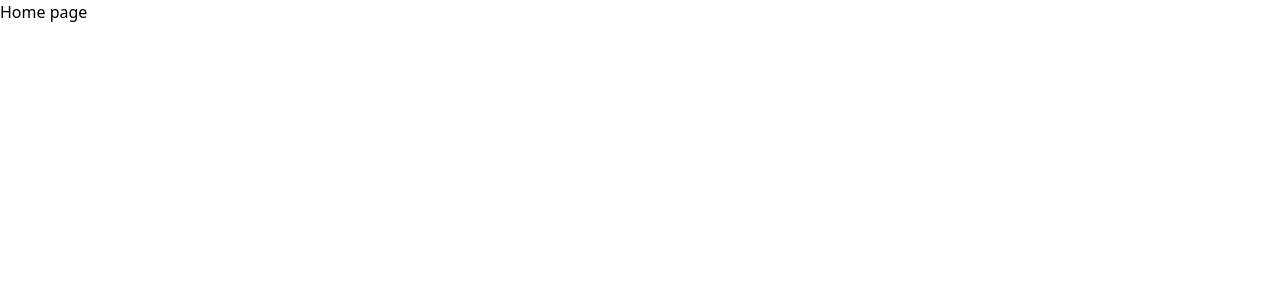
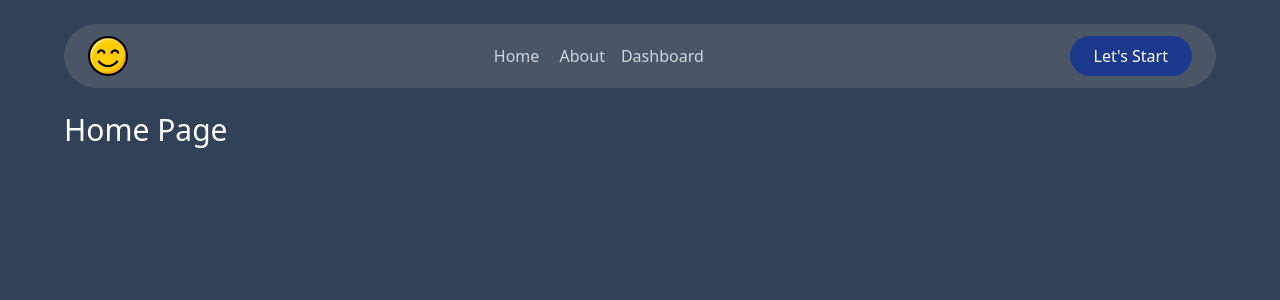
Before and after one commit to jakariya-ahmed/tiny-projects, a React (Vite) app in the folder react-partial-projects/: page / in a window 1280 px wide. Shown: the top 300 px of the page. Built offline with nearby package versions, Linux system fonts and the light colour scheme.

Commit message:
home and dashboard seperate navbar added

```diff
--- a/react-partial-projects/index.html
+++ b/react-partial-projects/index.html
@@ -4,7 +4,7 @@
     <meta charset="UTF-8" />
     <link rel="icon" type="image/svg+xml" href="/icon.png" />
     <meta name="viewport" content="width=device-width, initial-scale=1.0" />
-    <title>Vite + React</title>
+    <title>Partial Projects </title>
   </head>
   <body>
     <div id="root"></div>
--- a/react-partial-projects/src/App.jsx
+++ b/react-partial-projects/src/App.jsx
@@ -1,19 +1,47 @@
 import { useState } from 'react'
 import './App.css'
 import { BrowserRouter, Routes, Route } from 'react-router-dom'
-import Home from './pages/HomePage'
+import Home from './pages/Home'
 import About from './pages/AboutPage'
+import ProductAdd from './pages/dashboard/ProductAddPage'
+import ViewProduct from './pages/dashboard/ViewProductPage';
+import DashboardLayout from './pages/dashboard/DashboardLayout'
+import HomeLayout from './pages/HomeLayout'
+import Dashboard from './pages/dashboard/Dashboard'
+
+
 
 function App() {
 
   return (
-    <BrowserRouter>
-      <Routes>
-        <Route path="/" element={<Home />} />
-        <Route path='/about' element={<About />} />
+    <div className='min-h-screen bg-slate-700 pt-6'>
+            <BrowserRouter>
+                {/* Routes  */}
+                <Routes>
 
-      </Routes>
-    </BrowserRouter>
+                  {/* Home routes  */}
+                  <Route path='/' element={<HomeLayout />}>
+                    <Route index element={<Home />} />
+                    <Route path='/about' element={<About />} />
+                  </Route>
+
+                </Routes>
+
+
+                {/* Dashboard routes  */}
+                <Routes>
+                 <Route path='/dashboard' element={<DashboardLayout />}>
+                    <Route index element={<Dashboard />} />
+                    <Route path='add-product' element={<ProductAdd />} />
+                    <Route path='view-product' element={<ViewProduct/>} />
+                  </Route>
+
+              </Routes>
+              {/* End routes  */}
+
+
+            </BrowserRouter>
+    </div>
   )
 }
 
--- a/react-partial-projects/src/components/Navbar.jsx
+++ b/react-partial-projects/src/components/Navbar.jsx
@@ -1,16 +1,23 @@
-
+import { Link } from 'react-router-dom';
+import Logo from '/icon.png';
 export default function Navbar() {
     return (
-        <header>
+        <header className='max-w-6xl mx-auto bg-gray-600 flex justify-between items-center px-6 py-3 rounded-full'>
             <div>
                 {/* logo section  */}
-                <img src="" alt="" srcset="" />
+                <img src={Logo} alt="" srcset="" className='w-10 h-10' />
             </div>
             <div>
                 {/* menu section  */}
+                <nav className='space-x-4 text-gray-300 font-semobold'>
+                    <Link className='hover:text-white transition' to='/'>Home </Link>
+                    <Link className='hover:text-white transition' to='/about'>About</Link>
+                    <Link className='hover:text-white transition' to='/dashboard'>Dashboard</Link>
+                </nav>
             </div>
             <div>
                 {/* call to action section  */}
+                <button className='bg-blue-900 text-white px-6 py-2 rounded-full'> Let's Start </button>
             </div>
         </header>
     );
--- /dev/null
+++ b/react-partial-projects/src/components/dashboard/DashboardNav.jsx
@@ -0,0 +1,23 @@
+import { Link } from 'react-router-dom';
+
+export default function DashboardNav() {
+    return (
+        <header className='max-w-6xl mx-auto shadow-lg flex justify-between items-center px-6 py-3 rounded-full'>
+            <div>
+                {/* logo section  */}
+                <Link className='text-3xl text-white' to='/dashboard'>Dashboard</Link>
+            </div>
+            <div>
+                {/* menu section  */}
+                <nav className='space-x-4 text-gray-300 font-semobold'>
+                    <Link className='hover:text-white transition' to='/dashboard/add-product'> Add Product </Link>
+                    <Link className='hover:text-white transition' to='/dashboard/view-product'>View Product</Link>
+                </nav>
+            </div>
+            <div>
+                {/* call to action section  */}
+                <button className='bg-blue-900 text-white px-6 py-2 rounded-full'> Let's Start </button>
+            </div>
+        </header>
+    );
+}
--- a/react-partial-projects/src/pages/AboutPage.jsx
+++ b/react-partial-projects/src/pages/AboutPage.jsx
@@ -1,5 +1,7 @@
 export default function About() {
     return(
-        <h1>About page </h1>
+        <div className="w-full sm:max-w-6xl sm:mx-auto mt-6">
+            <h1 className="text-3xl text-white">About page </h1>
+        </div>
     );
 }
--- /dev/null
+++ b/react-partial-projects/src/pages/Home.jsx
@@ -0,0 +1,7 @@
+export default function Home() {
+    return(
+        <div className="w-full sm:max-w-6xl sm:mx-auto mt-6">
+            <h1 className="text-3xl text-white">Home Page </h1>
+        </div>
+    );
+}
--- /dev/null
+++ b/react-partial-projects/src/pages/HomeLayout.jsx
@@ -0,0 +1,11 @@
+import { Outlet } from 'react-router-dom';
+import Navbar from '../components/Navbar'
+export default function HomeLayout() {
+    return (
+        <div>
+            <Navbar />
+
+            <Outlet />
+        </div>
+    );
+}
--- a/react-partial-projects/src/pages/HomePage.jsx
+++ /dev/null
@@ -1,5 +0,0 @@
-export default function Home() {
-    return(
-        <h1>Home page </h1>
-    );
-}
--- /dev/null
+++ b/react-partial-projects/src/pages/dashboard/Dashboard.jsx
@@ -0,0 +1,7 @@
+export default function Dashboard() {
+    return(
+        <div className="w-full sm:max-w-6xl sm:mx-auto mt-6">
+            <h1 className="text-3xl text-white"> Dashboard </h1>
+        </div>
+    );
+}
--- /dev/null
+++ b/react-partial-projects/src/pages/dashboard/DashboardLayout.jsx
@@ -0,0 +1,16 @@
+import { BrowserRouter, Outlet, Routes, Route } from "react-router-dom";
+import DashboardNav from "../../components/dashboard/DashboardNav";
+
+export default function DashboardLayout() {
+    return(
+
+    <div>
+        <DashboardNav />
+
+        <Outlet />
+
+    </div>
+
+
+    );
+}
--- /dev/null
+++ b/react-partial-projects/src/pages/dashboard/ProductAddPage.jsx
@@ -0,0 +1,9 @@
+
+export default function ProductAdd() {
+    return(
+
+        <div className="w-full sm:max-w-6xl sm:mx-auto mt-6">
+            <h1 className="text-3xl text-white">Add Product Page </h1>
+        </div>
+    );
+}
--- /dev/null
+++ b/react-partial-projects/src/pages/dashboard/ViewProductPage.jsx
@@ -0,0 +1,11 @@
+
+
+export default function ViewProducts() {
+    return(
+
+
+        <div className="w-full sm:max-w-6xl sm:mx-auto mt-6">
+            <h1 className="text-3xl text-white">Product View Page </h1>
+        </div>
+    );
+}
```
